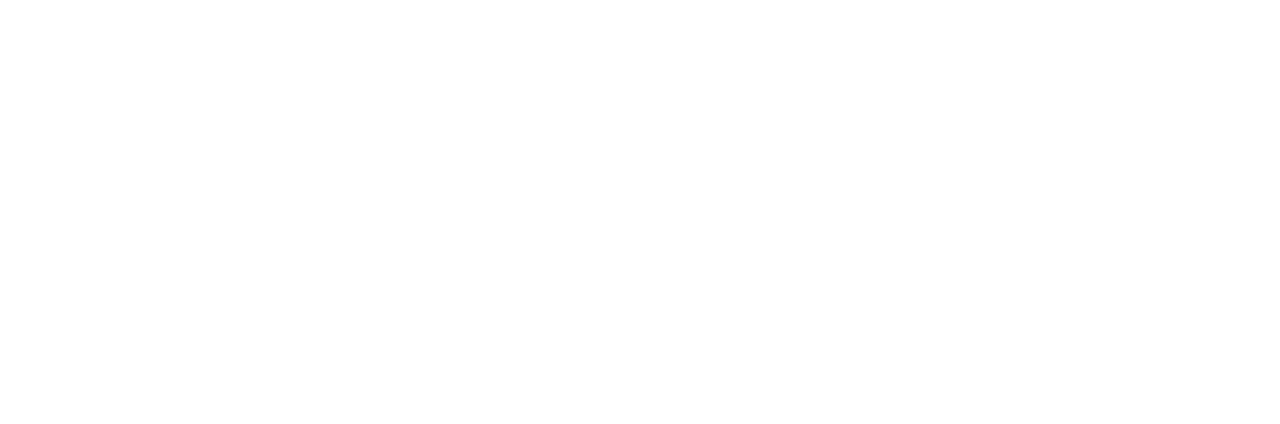
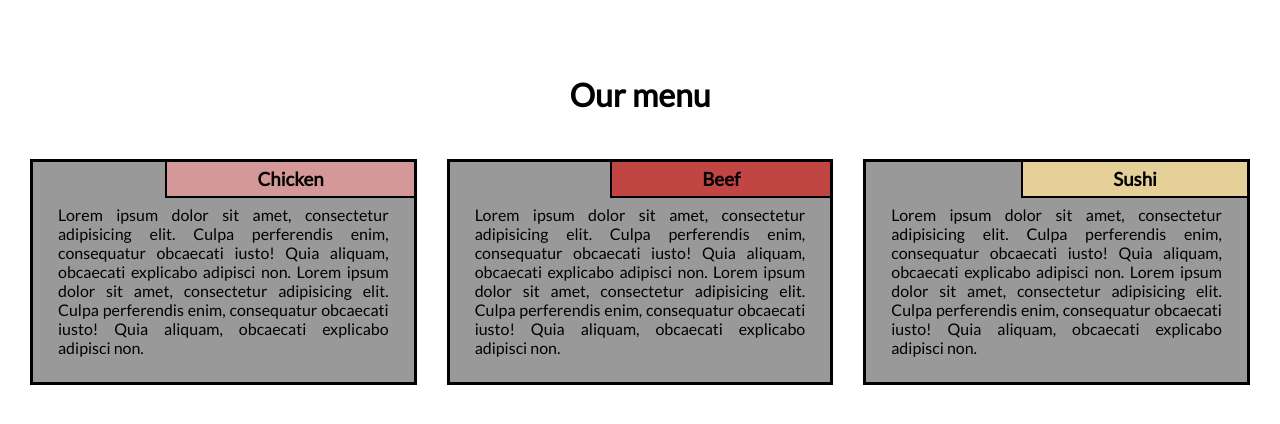
Before and after one commit to MuhsimAbdalla/fullstack-course-coursera, a plain HTML site: page assignment-module2/index.html in a window 1280 px wide. Drawn offline with Linux system fonts and the light colour scheme.

Commit message:
updated work

```diff
--- a/assignment-module2/index.html
+++ b/assignment-module2/index.html
@@ -1,12 +1,49 @@
 <!DOCTYPE html>
-<html lang="en">
+<html>
 <head>
-    <meta charset="UTF-8">
-    <meta http-equiv="X-UA-Compatible" content="IE=edge">
-    <meta name="viewport" content="width=device-width, initial-scale=1.0">
-    <title>Assignment solution for module 2</title>
+  <meta charset="utf-8">
+  <meta name="viewport" content="width=device-width, initial-scale=1">
+  <title>Assignment Solution for module 2</title>
+  <link href="https://fonts.googleapis.com/css?family=Lato" rel="stylesheet">
+  <link rel="stylesheet" href="style.css">
 </head>
 <body>
+  <div class="container">
+    <div class="row">
 
+    <h1 class="menu-title">Our menu</h1>
+      <div class="col-lg-4">
+        <div class="item">
+          <div class="item-title" id="title-one">
+            <h3>Chicken</h3>
+          </div>
+          <p>
+            Lorem ipsum dolor sit amet, consectetur adipisicing elit. Culpa perferendis enim, consequatur obcaecati iusto! Quia aliquam, obcaecati explicabo adipisci non. Lorem ipsum dolor sit amet, consectetur adipisicing elit. Culpa perferendis enim, consequatur obcaecati iusto! Quia aliquam, obcaecati explicabo adipisci non.
+          </p>
+        </div>
+      </div>
+      <div class="col-lg-4">
+        <div class="item">
+         <div class="item-title" id="title-two">
+          <h3>Beef</h3>
+        </div>
+        <p>
+          Lorem ipsum dolor sit amet, consectetur adipisicing elit. Culpa perferendis enim, consequatur obcaecati iusto! Quia aliquam, obcaecati explicabo adipisci non. Lorem ipsum dolor sit amet, consectetur adipisicing elit. Culpa perferendis enim, consequatur obcaecati iusto! Quia aliquam, obcaecati explicabo adipisci non.
+        </p>
+      </div>
+    </div>
+    <div class="col-lg-4 col-lg-tablet">
+      <div class="item">
+       <div class="item-title" id="title-three">
+        <h3>Sushi</h3>
+      </div>
+      <p>
+        Lorem ipsum dolor sit amet, consectetur adipisicing elit. Culpa perferendis enim, consequatur obcaecati iusto! Quia aliquam, obcaecati explicabo adipisci non. Lorem ipsum dolor sit amet, consectetur adipisicing elit. Culpa perferendis enim, consequatur obcaecati iusto! Quia aliquam, obcaecati explicabo adipisci non.
+      </p>
+    </div>
+  </div>
+
+</div>
+</div>
 </body>
 </html>
--- /dev/null
+++ b/assignment-module2/style.css
@@ -0,0 +1,128 @@
+*{
+    box-sizing: border-box;
+    margin:0;
+    padding:0;
+  }
+
+  body{
+    font-family: 'Lato', sans-serif;
+  }
+
+  .row{
+    width: 100%;
+  }
+
+  .menu-title{
+    text-align: center;
+    margin-bottom: 30px;
+  }
+
+  .container{
+   position: relative;
+   top:60px;
+   margin: 15px;
+  }
+
+  .item{
+    position: relative;
+    top: 0;
+    background-color:#999999;
+    margin: 15px;
+    padding: 25px;
+    border: 3px solid #000;
+  }
+
+  .item p{
+    margin-top: 18px;
+    text-align: justify;
+    font-size:100%;
+  }
+
+  .item-title{
+    position: absolute;
+    top:0;
+    right: 0px;
+    background: green;
+    padding: 6px 90px;
+    border-left: 2px solid #000;
+    border-bottom: 2px solid #000;
+  }
+
+  #title-one {
+    background-color: #D59898;
+  }
+
+  #title-two{
+    background-color: #C14543;
+  }
+
+  #title-three{
+    background-color: #E5D198;
+  }
+
+  /* media queries */
+  /*for Desktop*/
+  @media (min-width: 992px){
+    .col-lg-1, .col-lg-2, .col-lg-3, .col-lg-4, .col-lg-5, .col-lg-6, .col-lg-7, .col-lg-8, .col-lg-9, .col-lg-10, .col-lg-11, .col-lg-12 {
+      float: left;
+    }
+    .col-lg-1 {
+      width: 8.33%;
+    }
+    .col-lg-2 {
+      width: 16.66%;
+    }
+    .col-lg-3 {
+      width: 25%;
+    }
+    .col-lg-4 {
+      width: 33.33%;
+    }
+    .col-lg-5 {
+      width: 41.66%;
+    }
+    .col-lg-6 {
+      width: 50%;
+    }
+    .col-lg-7 {
+      width: 58.33%;
+    }
+    .col-lg-8 {
+      width: 66.66%;
+    }
+    .col-lg-9 {
+      width: 74.99%;
+    }
+    .col-lg-10 {
+      width: 83.33%;
+    }
+    .col-lg-11 {
+      width: 91.66%;
+    }
+    .col-lg-12 {
+      width: 100%;
+    }
+
+  }
+
+
+  /*for tablet*/
+  @media (min-width: 768px) and (max-width: 991px){
+    .col-lg-4 {
+      width: 50%;
+      float: left;
+    }
+    .col-lg-tablet{
+     width: 100%;
+     float: left;
+   }
+  }
+
+
+  /*for the mobile*/
+  @media (max-width: 767px){
+    .col-lg-4{
+      width: 100%;
+      float: left;
+    }
+  }
```
